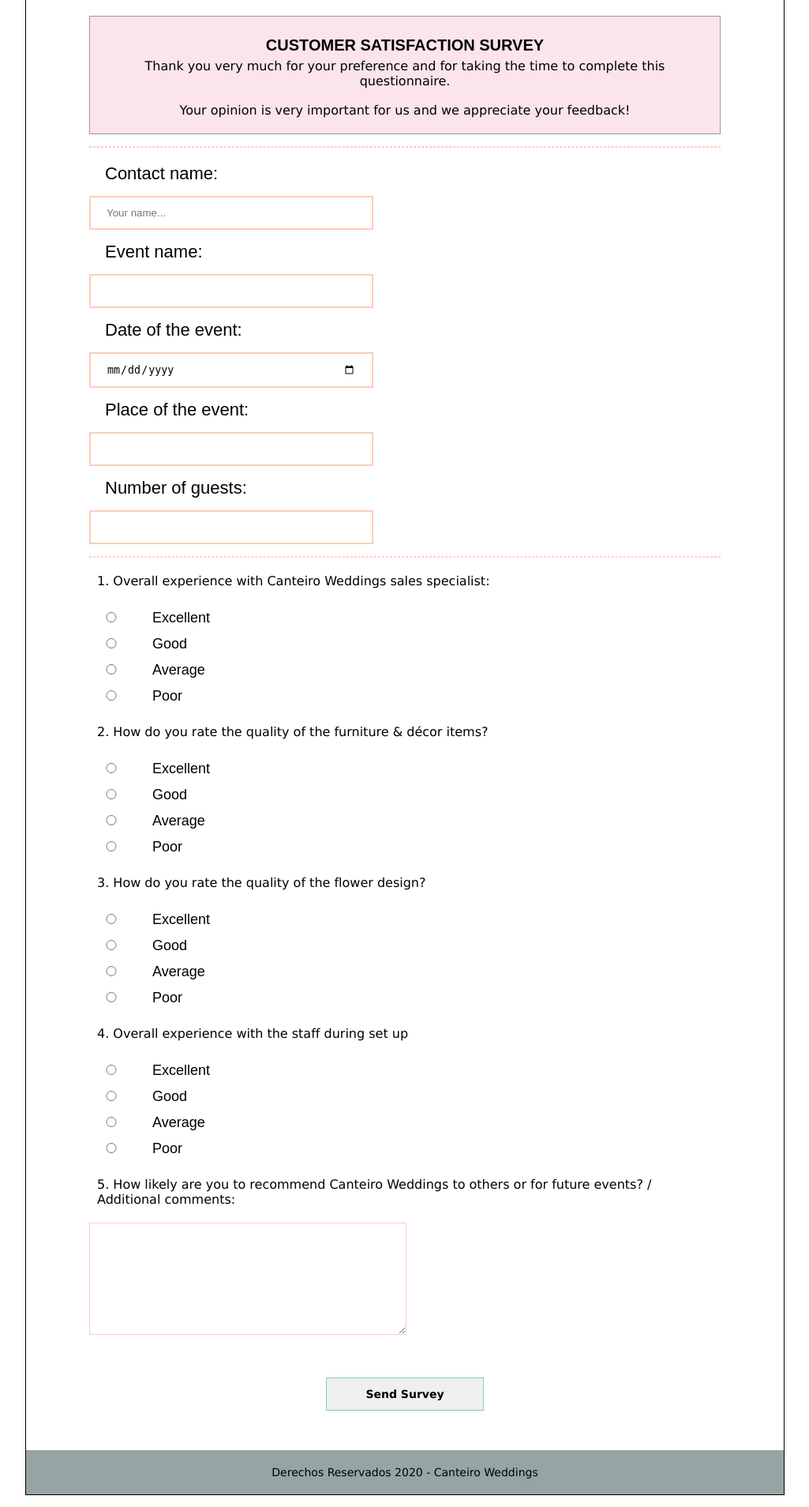
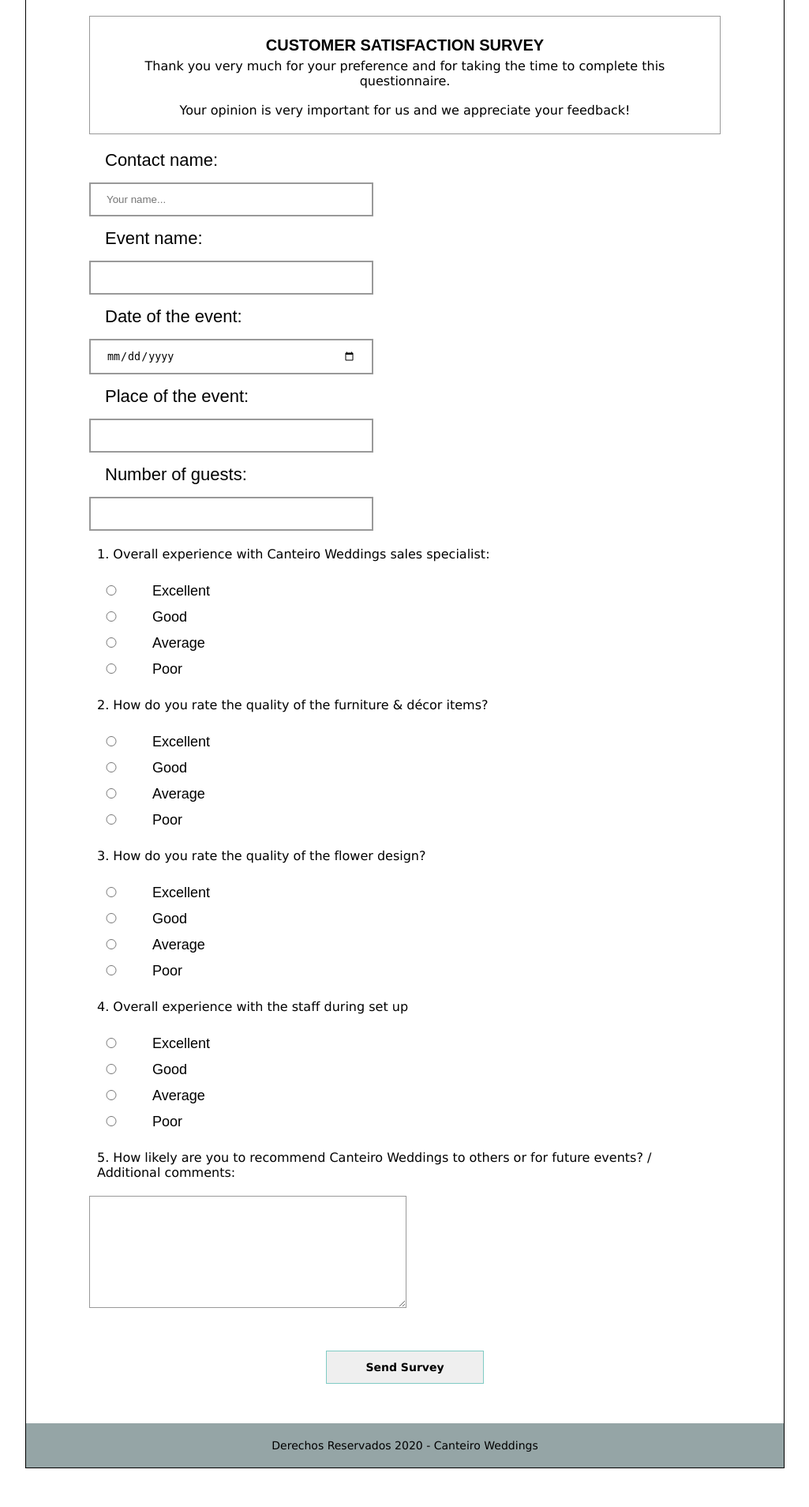
Before and after one commit to rpacheco2019/vault, a PHP site: page / in a window 1280 px wide. Shown: the part 243-2151 px from the top of the page at 79% size, without its empty margins (127-1152 px from the left). After the commit the page ends 2102 px from the top, so only its background shows below. Run offline with PHP 8.4, Linux system fonts and the light colour scheme.

Commit message:
Cambios solicitados por Lore iconos y color

```diff
--- a/estilos.css
+++ b/estilos.css
@@ -63,7 +63,7 @@ body{
 }
 
 article {
-    background: #FCE4EC;
+    background: white;
     border: 1px solid #999;
     padding: 20px;
     margin-bottom: 15px;
@@ -91,7 +91,7 @@ article li{
 
 .formulario input{
     width: 45%;
-    border: 2px solid #FFCCBC;
+    border: 2px solid #999;
     margin: 15px 0px;
     padding: 12px 20px;
     box-sizing: border-box;
@@ -116,7 +116,7 @@ textarea{
     width: 45%;
     height: 100px;
     padding: 20px;
-    border: solid 1px #FFCCBC;
+    border: solid 1px #999;
 }
 
 .checkbox {
--- a/index.html
+++ b/index.html
@@ -29,36 +29,32 @@
             <section class="seccion">
                 <article>
                     <hgroup>
-                        <i class="fas fa-book fa-3x"></i>
                         <h1>CUSTOMER SATISFACTION SURVEY</h1>
                     </hgroup>
                             <p>Thank you very much for your preference and for taking the time to complete this questionnaire.</p>
                             <br>
                             <p>Your opinion is very important for us and we appreciate your feedback!</p>
                 </article>
-                <hr>
                     <div class="formulario">
                         <!-- Nombre de contacto -->
-                        <i class="fas fa-users fa-2x"></i><label for="name">Contact name:</label>
+                        <label for="name">Contact name:</label>
                         <input type="text" id="name" name="fname" placeholder="Your name...">
 
                         <!-- Nombre de evento -->
-                        <i class="fas fa-glass-cheers fa-2x"></i><label for="event">Event name:</label>
+                        <label for="event">Event name:</label>
                         <input type="text" id="event" name="event" placeholder="">
 
                         <!-- Fecha del evento -->
-                        <i class="far fa-calendar-alt fa-2x"></i><label for="date">Date of the event:</label>
+                        <label for="date">Date of the event:</label>
                         <input type="date" id="date" name="date" placeholder="">
 
                         <!-- Lugar del evento -->
-                        <i class="fas fa-location-arrow fa-2x"></i><label for="place">Place of the event:</label>
+                        <label for="place">Place of the event:</label>
                         <input type="text" id="place" name="place" placeholder="">
 
                         <!-- Numero de invitados-->
-                        <i class="far fa-question-circle fa-2x"></i><label for="guests">Number of guests:</label>
+                        <label for="guests">Number of guests:</label>
                         <input type="text" id="guests" name="guests" placeholder="">
-
-                        <hr>
 
                           <!-- Pregunta 1 -->
                           <p>1. Overall experience with Canteiro Weddings sales specialist:</p>
```
